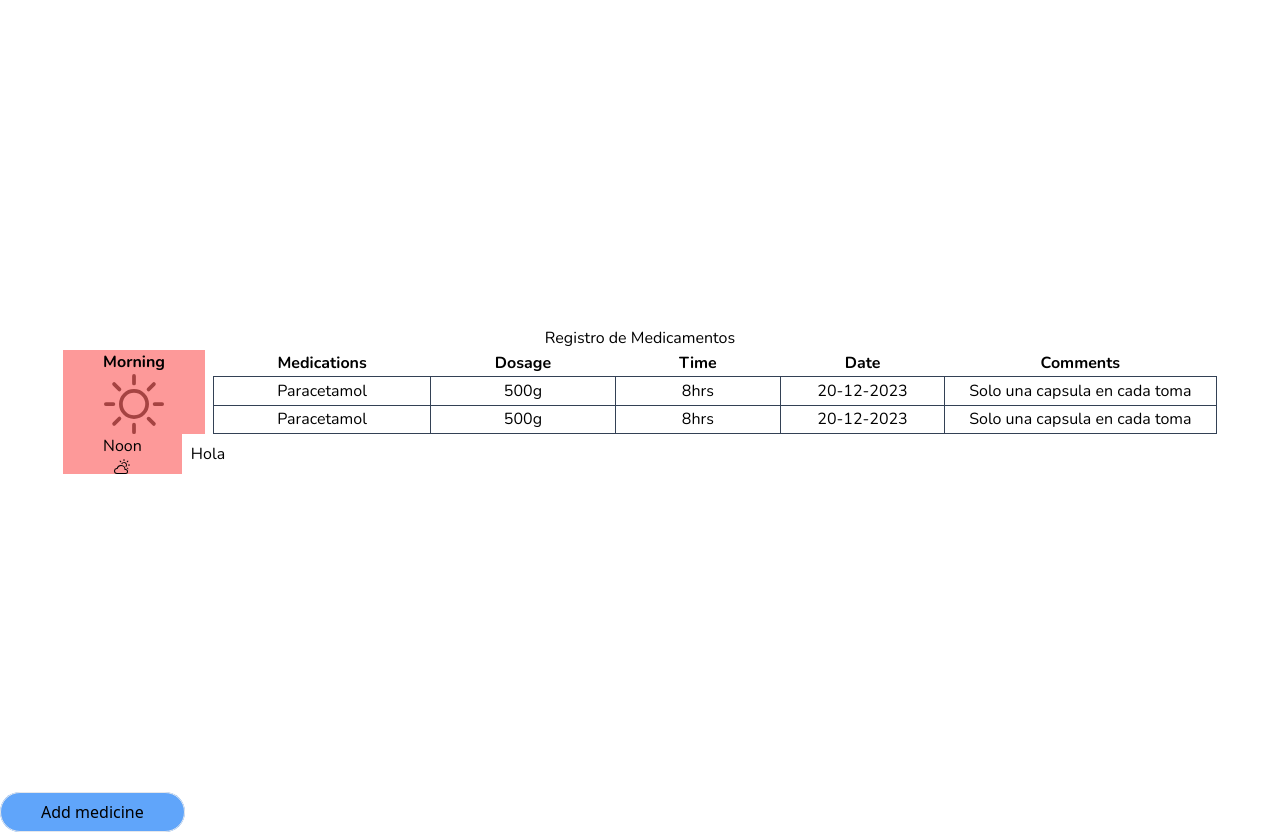
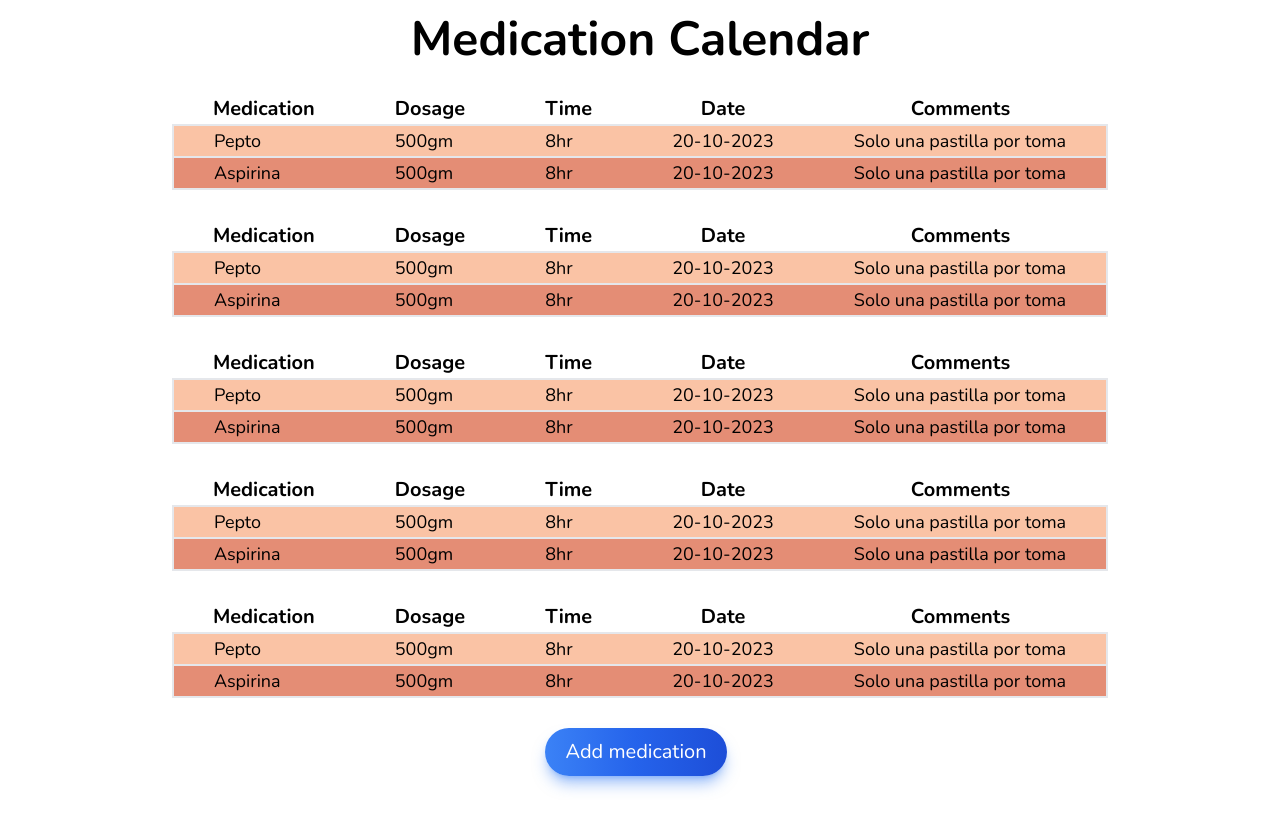
Before and after one commit to ip345622/cuadroMedicamentos-Front-end, a React (Vite) app: page /datatable in a window 1280 px wide. After the commit the page ends 800 px from the top, so only its background shows below. Built offline with nearby package versions, Linux system fonts and the light colour scheme.

Commit message:
Diseño Tablas

```diff
--- a/src/App.jsx
+++ b/src/App.jsx
@@ -8,11 +8,12 @@ import Inicio from './page/inicio/Inicio.jsx'
 
 const AppRoutes = () => {
   let routes = useRoutes([
+    { path: "/", element: <Inicio/>},
     { path: "/datatable", element: <CalendarioMedicamentos /> },
     { path: "/form", element: <Formulario /> },
     { path: "/login", element: <Login/>},
     { path: "/register", element: <Registration/>},
-    { path: "/", element: <Inicio/>}
+    { path: "/inicio", element: <Inicio/>},
   ]);
   return routes;
 };
--- a/src/page/calendario/index.jsx
+++ b/src/page/calendario/index.jsx
@@ -1,78 +1,26 @@
-import { BsSun } from "react-icons/bs";
-import { BsCloudSun } from "react-icons/bs";
-import { IconContext } from "react-icons";
-
+import Morning from "./times/Morning.jsx";
+import Noon from './times/Noon.jsx'
+import Evening from './times/Evening.jsx'
+import Night from './times/Night.jsx'
+import Only from './times/Only.jsx'
 function CalendarioMedicamentos() {
   return (
-    <>
-      <div className="font-nunito h-screen flex flex-col items-center justify-center">
-        <div>
-          <h1 className="">Registro de Medicamentos</h1>
-        </div>
-        <div>
-          <div className="flex gap-2">
-            <div className="flex flex-col bg-[#FD9999] justify-center items-center px-10">
-              <h3 className="font-bold">Morning</h3>
-              <IconContext.Provider value={{ size: 60, color: "#A54342" }}>
-                <>
-                  <BsSun />
-                </>
-              </IconContext.Provider>
-            </div>
-            <table>
-              <thead>
-                <tr>
-                  <th className="px-16">Medications</th>
-                  <th className="px-16">Dosage</th>
-                  <th className="px-16">Time</th>
-                  <th className="px-16">Date</th>
-                  <th className="px-16">Comments</th>
-                </tr>
-              </thead>
-              <tbody>
-                <tr className="text-center">
-                  <td className="border border-slate-700">Paracetamol</td>
-                  <td className="border border-slate-700">500g</td>
-                  <td className="border border-slate-700">8hrs</td>
-                  <td className="border border-slate-700">20-12-2023</td>
-                  <td className="border border-slate-700 h-auto w-[17rem]">
-                    Solo una capsula en cada toma
-                  </td>
-                </tr>
-                <tr className="text-center">
-                  <td className="border border-slate-700">Paracetamol</td>
-                  <td className="border border-slate-700">500g</td>
-                  <td className="border border-slate-700">8hrs</td>
-                  <td className="border border-slate-700">20-12-2023</td>
-                  <td className="border border-slate-700 h-auto w-[17rem]">
-                    Solo una capsula en cada toma
-                  </td>
-                </tr>
-              </tbody>
-            </table>
-          </div>
-          <div className="flex gap-2">
-            <div className="flex flex-col bg-[#FD9999] justify-center items-center px-10">
-              <h3>Noon</h3>
-              <BsCloudSun/>
-            </div>
-            <table>
-              <tbody>
-                <tr>
-                  <td>Hola</td>
-                </tr>
-              </tbody>
-            </table>
-          </div>
-
-        </div>
+    <div className="h-screen flex flex-col justify-around items-center font-nunito">
+      <div className="">
+        <h1 className="text-5xl font-bold">Medication Calendar</h1>
       </div>
-      <div className="">
-        <a href="/form" className="border bg-blue-400 py-2 px-10 rounded-full">
-          Add medicine
-        </a>
-      </div>
-    </>
+      <Morning />
+      <Noon/>
+      <Evening/>
+      <Night/>
+      <Only/>
+      <button
+        type="button"
+        class="text-white text-xl bg-gradient-to-r from-blue-500 via-blue-600 to-blue-700 hover:bg-gradient-to-br focus:ring-4 focus:outline-none focus:ring-blue-300 dark:focus:ring-blue-800 shadow-lg shadow-blue-500/50 dark:shadow-lg dark:shadow-blue-800/80 font-medium rounded-full px-5 py-2.5 text-center mr-2 mb-2 "
+      >
+        Add medication
+      </button>
+    </div>
   );
 }
 
--- /dev/null
+++ b/src/page/calendario/times/Evening.jsx
@@ -0,0 +1,37 @@
+import React from "react";
+
+function Evening() {
+  return (
+    <div className="font-nunito">
+      <table className="table-auto border-collapse ">
+        <thead>
+          <tr className="text-xl">
+            <th className="px-10">Medication</th>
+            <th className="px-10">Dosage</th>
+            <th className="px-10">Time</th>
+            <th className="px-10">Date</th>
+            <th className="px-10">Comments</th>
+          </tr>
+        </thead>
+        <tbody className="border-2 text-lg">
+          <tr className="border-2 bg-[#FAC3A5]">
+            <td className="px-10">Pepto</td>
+            <td className="px-10">500gm</td>
+            <td className="px-10">8hr</td>
+            <td className="px-10">20-10-2023</td>
+            <td className="px-10">Solo una pastilla por toma</td>
+          </tr>
+          <tr className="bg-[#e48d75]">
+            <td className="px-10">Aspirina</td>
+            <td className="px-10">500gm</td>
+            <td className="px-10">8hr</td>
+            <td className="px-10">20-10-2023</td>
+            <td className="px-10">Solo una pastilla por toma</td>
+          </tr>
+        </tbody>
+      </table>
+    </div>
+  );
+}
+
+export default Evening;
--- /dev/null
+++ b/src/page/calendario/times/Morning.jsx
@@ -0,0 +1,35 @@
+function Morning() {
+  return (
+    <div className="font-nunito">
+      <table className="table-auto border-collapse ">
+        <thead>
+          <tr className="text-xl">
+            <th className="px-10">Medication</th>
+            <th className="px-10">Dosage</th>
+            <th className="px-10">Time</th>
+            <th className="px-10">Date</th>
+            <th className="px-10">Comments</th>
+          </tr>
+        </thead>
+        <tbody className="border-2 text-lg">
+          <tr className="border-2 bg-[#FAC3A5]">
+            <td className="px-10">Pepto</td>
+            <td className="px-10">500gm</td>
+            <td className="px-10">8hr</td>
+            <td className="px-10">20-10-2023</td>
+            <td className="px-10">Solo una pastilla por toma</td>
+          </tr>
+          <tr className="bg-[#e48d75]">
+            <td className="px-10">Aspirina</td>
+            <td className="px-10">500gm</td>
+            <td className="px-10">8hr</td>
+            <td className="px-10">20-10-2023</td>
+            <td className="px-10">Solo una pastilla por toma</td>
+          </tr>
+        </tbody>
+      </table>
+    </div>
+  );
+}
+
+export default Morning;
--- /dev/null
+++ b/src/page/calendario/times/Night.jsx
@@ -0,0 +1,37 @@
+import React from "react";
+
+function Night() {
+  return (
+    <div className="font-nunito">
+      <table className="table-auto border-collapse ">
+        <thead>
+          <tr className="text-xl">
+            <th className="px-10">Medication</th>
+            <th className="px-10">Dosage</th>
+            <th className="px-10">Time</th>
+            <th className="px-10">Date</th>
+            <th className="px-10">Comments</th>
+          </tr>
+        </thead>
+        <tbody className="border-2 text-lg">
+          <tr className="border-2 bg-[#FAC3A5]">
+            <td className="px-10">Pepto</td>
+            <td className="px-10">500gm</td>
+            <td className="px-10">8hr</td>
+            <td className="px-10">20-10-2023</td>
+            <td className="px-10">Solo una pastilla por toma</td>
+          </tr>
+          <tr className="bg-[#e48d75]">
+            <td className="px-10">Aspirina</td>
+            <td className="px-10">500gm</td>
+            <td className="px-10">8hr</td>
+            <td className="px-10">20-10-2023</td>
+            <td className="px-10">Solo una pastilla por toma</td>
+          </tr>
+        </tbody>
+      </table>
+    </div>
+  );
+}
+
+export default Night;
--- /dev/null
+++ b/src/page/calendario/times/Noon.jsx
@@ -0,0 +1,37 @@
+import React from 'react'
+
+function Noon() {
+  return (
+    <div className="font-nunito">
+      <table className="table-auto border-collapse ">
+        <thead>
+          <tr className="text-xl">
+            <th className="px-10">Medication</th>
+            <th className="px-10">Dosage</th>
+            <th className="px-10">Time</th>
+            <th className="px-10">Date</th>
+            <th className="px-10">Comments</th>
+          </tr>
+        </thead>
+        <tbody className="border-2 text-lg">
+          <tr className="border-2 bg-[#FAC3A5]">
+            <td className="px-10">Pepto</td>
+            <td className="px-10">500gm</td>
+            <td className="px-10">8hr</td>
+            <td className="px-10">20-10-2023</td>
+            <td className="px-10">Solo una pastilla por toma</td>
+          </tr>
+          <tr className="bg-[#e48d75]">
+            <td className="px-10">Aspirina</td>
+            <td className="px-10">500gm</td>
+            <td className="px-10">8hr</td>
+            <td className="px-10">20-10-2023</td>
+            <td className="px-10">Solo una pastilla por toma</td>
+          </tr>
+        </tbody>
+      </table>
+    </div>
+  )
+}
+
+export default Noon
--- /dev/null
+++ b/src/page/calendario/times/Only.jsx
@@ -0,0 +1,37 @@
+import React from "react";
+
+function Only() {
+  return (
+    <div className="font-nunito">
+      <table className="table-auto border-collapse ">
+        <thead>
+          <tr className="text-xl">
+            <th className="px-10">Medication</th>
+            <th className="px-10">Dosage</th>
+            <th className="px-10">Time</th>
+            <th className="px-10">Date</th>
+            <th className="px-10">Comments</th>
+          </tr>
+        </thead>
+        <tbody className="border-2 text-lg">
+          <tr className="border-2 bg-[#FAC3A5]">
+            <td className="px-10">Pepto</td>
+            <td className="px-10">500gm</td>
+            <td className="px-10">8hr</td>
+            <td className="px-10">20-10-2023</td>
+            <td className="px-10">Solo una pastilla por toma</td>
+          </tr>
+          <tr className="bg-[#e48d75]">
+            <td className="px-10">Aspirina</td>
+            <td className="px-10">500gm</td>
+            <td className="px-10">8hr</td>
+            <td className="px-10">20-10-2023</td>
+            <td className="px-10">Solo una pastilla por toma</td>
+          </tr>
+        </tbody>
+      </table>
+    </div>
+  );
+}
+
+export default Only;
```
Also changed, not shown: src/component/registro/Registration.jsx (+7 -2 lines), src/page/calendario/DataTable.jsx (deleted, +0 -13 lines).
